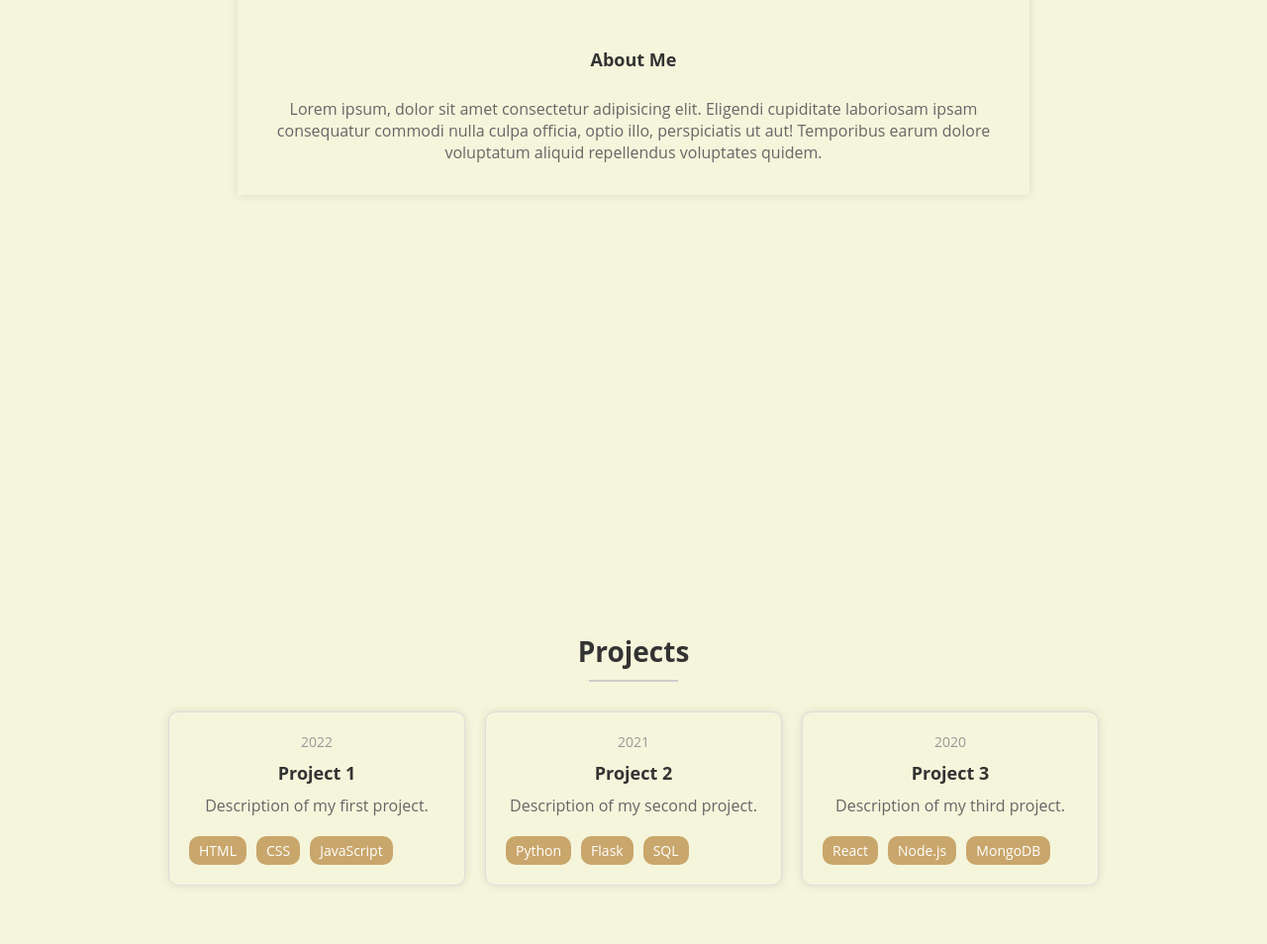
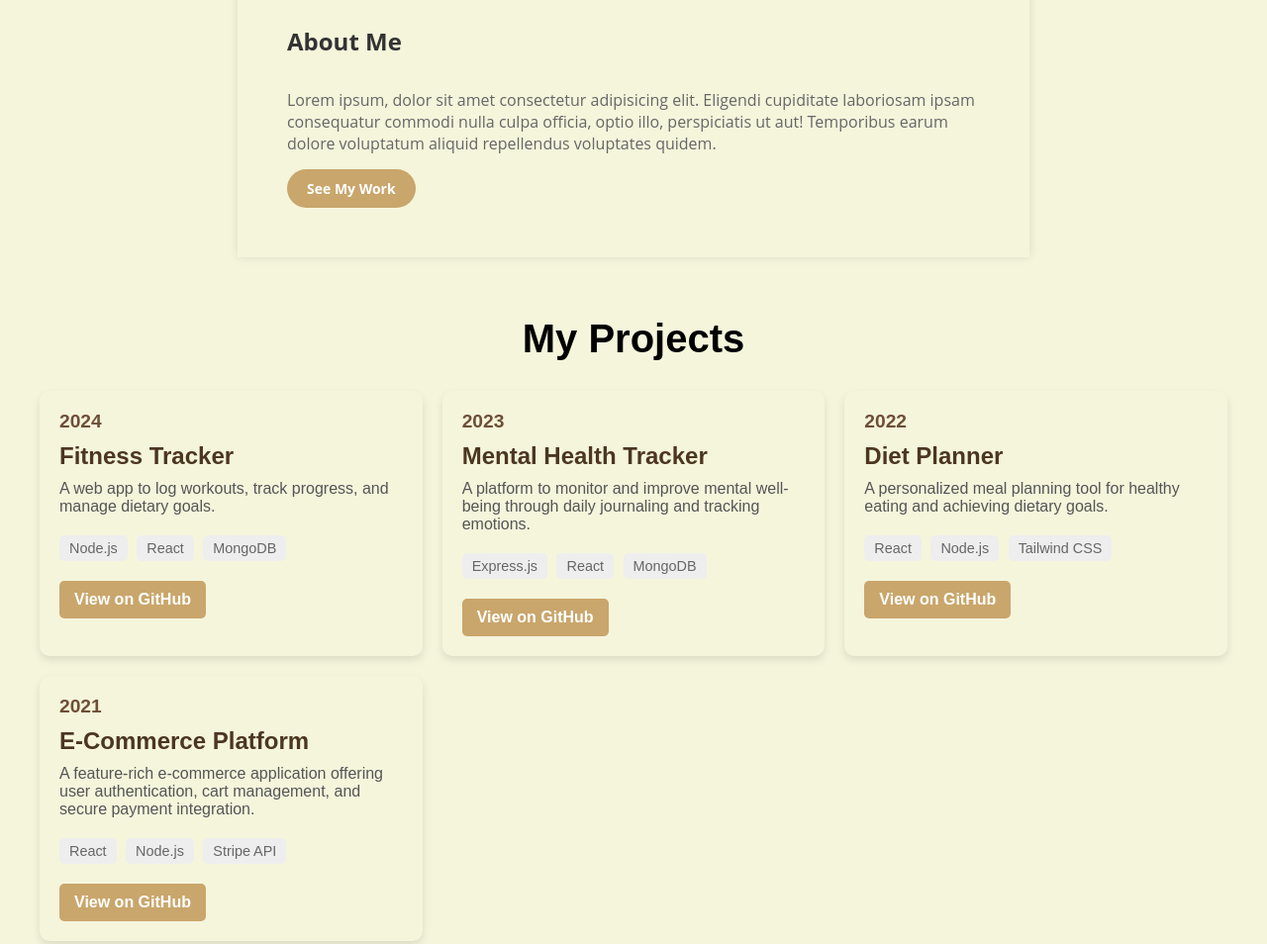
Before and after one commit to judie-tech/MP, a plain HTML site: page index.html in a window 1280 px wide. Shown: the part 433-1387 px from the top of the page at 99% size. Drawn offline with Linux system fonts and the light colour scheme; a small style sheet from the web is missing.

Commit message:
did a few changes

```diff
--- a/index.html
+++ b/index.html
@@ -7,9 +7,10 @@
     <link rel="stylesheet" href="style.css" />
     <link
       rel="stylesheet"
-      href="https://cdnjs.cloudflare.com/ajax/libs/font-awesome/6.5.1/css/all.min.css"
-      integrity="sha384-nmH/J+a/E9jcmf+2LFTU+NKLK5GMQ3R+j1jV7NQs+X8Pi/a0o41Lslg3vxPb0t2E"
+      href="https://cdnjs.cloudflare.com/ajax/libs/font-awesome/6.7.1/css/all.min.css"
+      integrity="sha512-5Hs3dF2AEPkpNAR7UiOHba+lRSJNeM2ECkwxUIxC1Q/FLycGTbNapWXB4tP889k5T5Ju8fs4b1P5z/iB4nMfSQ=="
       crossorigin="anonymous"
+      referrerpolicy="no-referrer"
     />
   </head>
   <body>
@@ -50,7 +51,7 @@
                   <i class="fab fa-github"></i>
                 </a>
                 <a href="https://twitter.com/judykagia" target="_blank">
-                  <i class="fab fa-twitter"></i>
+                  <i class="fab fa-instagram"></i>
                 </a>
               </div>
 
@@ -71,47 +72,93 @@
               officia, optio illo, perspiciatis ut aut! Temporibus earum dolore
               voluptatum aliquid repellendus voluptates quidem.
             </p>
+            <a href="projects.html" class="btn">See My Work</a>
 
           </div>
         </div>
       </section>
-
-      <!-- Projects Section -->
-      <section id="projects" class="section">
-        <div class="projects-header">
-          <h2>Projects</h2>
-          <hr />
-        </div>
-        <div class="cards">
-          <div class="card">
-            <p class="year">2022</p>
-            <h3>Project 1</h3>
-            <p>Description of my first project.</p>
-            <div class="badges">
-              <span>HTML</span>
-              <span>CSS</span>
-              <span>JavaScript</span>
+      <section id="projects" class="projects-section">
+        <h1 class="section-title">My Projects</h1>
+        <div class="projects-grid">
+          <!-- Project 1 -->
+          <div class="project-card">
+            <div class="project-year">2024</div>
+            <h2 class="project-title">Fitness Tracker</h2>
+            <p class="project-description">
+              A web app to log workouts, track progress, and manage dietary
+              goals.
+            </p>
+            <div class="project-tags">
+              <span>Node.js</span>
+              <span>React</span>
+              <span>MongoDB</span>
             </div>
+            <a
+              href="https://github.com/judie-tech"
+              class="project-link"
+              target="_blank"
+              >View on GitHub</a
+            >
           </div>
-          <div class="card">
-            <p class="year">2021</p>
-            <h3>Project 2</h3>
-            <p>Description of my second project.</p>
-            <div class="badges">
-              <span>Python</span>
-              <span>Flask</span>
-              <span>SQL</span>
+          <!-- Project 2 -->
+          <div class="project-card">
+            <div class="project-year">2023</div>
+            <h2 class="project-title">Mental Health Tracker</h2>
+            <p class="project-description">
+              A platform to monitor and improve mental well-being through daily
+              journaling and tracking emotions.
+            </p>
+            <div class="project-tags">
+              <span>Express.js</span>
+              <span>React</span>
+              <span>MongoDB</span>
             </div>
+            <a
+              href="https://github.com/judie-tech"
+              class="project-link"
+              target="_blank"
+              >View on GitHub</a
+            >
           </div>
-          <div class="card">
-            <p class="year">2020</p>
-            <h3>Project 3</h3>
-            <p>Description of my third project.</p>
-            <div class="badges">
+          <!-- Project 3 -->
+          <div class="project-card">
+            <div class="project-year">2022</div>
+            <h2 class="project-title">Diet Planner</h2>
+            <p class="project-description">
+              A personalized meal planning tool for healthy eating and achieving
+              dietary goals.
+            </p>
+            <div class="project-tags">
               <span>React</span>
               <span>Node.js</span>
-              <span>MongoDB</span>
+              <span>Tailwind CSS</span>
             </div>
+            <a
+              href="https://github.com/judie-tech"
+              class="project-link"
+              target="_blank"
+              >View on GitHub</a
+            >
+          </div>
+          <!-- Project 4 -->
+          <div class="project-card">
+            <div class="project-year">2021</div>
+            <h2 class="project-title">E-Commerce Platform</h2>
+            <p class="project-description">
+              A feature-rich e-commerce application offering user
+              authentication, cart management, and secure payment integration.
+            </p>
+            <div class="project-tags">
+              <span>React</span>
+              <span>Node.js</span>
+              <span>Stripe API</span>
+            </div>
+            <a
+              href="https://github.com/judie-tech"
+              class="project-link"
+              target="_blank"
+              >View on GitHub</a
+            >
           </div>
         </div>
       </section>
--- a/style.css
+++ b/style.css
@@ -47,16 +47,6 @@ body {
 }
 /* Sections */
 .section {
-  min-height: 100vh;
-  padding: 100px 20px;
-  display: flex;
-  justify-content: center;
-  align-items: center;
-  text-align: center;
-}
-
-/* Home Section */
-.section {
   background-color: #f5f5dc; /* Light brown color */
   padding: 20px 0;
   font-family: "Open Sans", sans-serif;
@@ -65,15 +55,16 @@ body {
 .content {
   max-width: 800px;
   margin: 0 auto;
-  padding: 10px;
+  padding: 50px;
   box-shadow: 0 0 10px rgba(0, 0, 0, 0.1);
 }
 
 .profile-header {
   display: flex;
-  align-items: center;
-  margin-bottom: 10px;
-  gap: 2px;
+  align-items: flex-start; /* Align items to the top */
+  justify-content: flex-start; /* Keep everything aligned to the left */
+  gap: 10px; /* Small gap between picture and info */
+  animation: slideInLeft 1s ease-in-out; /* Entry animation */
 }
 
 .profile-picture {
@@ -81,7 +72,6 @@ body {
   height: 150px;
   border-radius: 50%;
   overflow: hidden;
-  margin-right: 10px;
   box-shadow: 0 0 10px rgba(0, 0, 0, 0.1);
 }
 
@@ -93,51 +83,57 @@ body {
 
 .profile-info {
   flex: 1;
+  margin: 0; /* Removes unwanted spacing */
 }
 
 h1 {
-  font-size: 24px;
+  font-size: 32px;
   font-weight: bold;
-  margin-bottom: 5px;
-  color: #333;
+  margin-bottom: 10px;
+  color: black; /* Creative accent color */
+  background: black;
+  -webkit-background-clip: text;
+  -webkit-text-fill-color: transparent;
 }
 
 .title {
-  font-size: 16px;
+  font-size: 18px;
   color: #666;
-  margin-bottom: 5px;
+  margin-bottom: 15px;
 }
 
 .social-media {
-  margin-top: 5px;
+  margin-top: 10px;
 }
 
 .social-media a {
-  margin-right: 5px;
-  font-size: 18px;
+  margin-right: 10px;
+  font-size: 36px; /* Enlarged social media icons */
   color: #666;
-  transition: color 0.2s ease-in-out;
+  transition: transform 0.3s ease, color 0.3s ease-in-out;
 }
 
 .social-media a:hover {
-  color: #4caf50;
+  color: #c9a66b;
+  transform: scale(1.5); /* Hover effect for icons */
 }
 
 hr {
   border: none;
   height: 1px;
   background-color: #ccc;
-  margin-bottom: 10px;
+  margin: 20px 0;
 }
 
 .about-me {
-  margin-top: 10px;
+  margin-top: 20px;
+  animation: fadeIn 1.5s ease-in-out; /* Entry animation */
 }
 
 .about-me h2 {
-  font-size: 18px;
+  font-size: 24px;
   font-weight: bold;
-  margin-bottom: 5px;
+  margin-bottom: 10px;
   color: #333;
 }
 
@@ -145,85 +141,208 @@ hr {
   font-size: 16px;
   color: #666;
 }
-
-#projects {
-  background-color: #f5f5dc;
-  padding: 40px 20px;
-  display: flex;
-  flex-direction: column;
-  align-items: center;
+/* Add extra customization for the "See My Work" button if needed */
+.about-me .btn {
+  margin-top: 20px;
+  background-color: #c9a66b; /* Different color for this button */
+  text-align: center;
+  border-radius: 50px;
+  text-decoration: none; /* Remove underline */
+  font-size: 14px; /* Smaller font */
+  transition: transform 0.3s ease, background-color 0.3s ease;
+  text-align: center;
+  font-weight: bold; /* Bold text for emphasis */
+  margin-top: 15px;
 }
 
-.projects-header {
-  text-align: center;
-  margin-bottom: 30px;
+.about-me .btn:hover {
+  background-color: #221602; /* Darker shade on hover */
 }
 
-.projects-header h2 {
-  font-size: 28px;
-  font-weight: bold;
-  margin-bottom: 10px;
-  color: #333;
+/* Keyframes for animations */
+@keyframes slideInLeft {
+  from {
+    opacity: 0;
+    transform: translateX(-100px);
+  }
+  to {
+    opacity: 1;
+    transform: translateX(0);
+  }
 }
 
-.projects-header hr {
-  border: none;
-  height: 2px;
-  background-color: #ccc;
-  width: 80%; /* Limit the width of the line */
-  margin: 0 auto;
+@keyframes fadeIn {
+  from {
+    opacity: 0;
+  }
+  to {
+    opacity: 1;
+  }
 }
 
-.cards {
-  display: flex;
-  flex-wrap: wrap;
-  justify-content: center;
-  gap: 20px;
-  width: 100%;
-  max-width: 1200px;
+/* Button styling for call-to-action */
+.btn {
+  display: inline-block;
+  background-color: #4caf50;
+  color: #fff;
+  padding: 10px 20px;
+  border-radius: 5px;
+  text-decoration: none;
+  font-size: 18px;
+  transition: transform 0.3s ease, background-color 0.3s ease;
+  margin-top: 15px;
 }
 
-.card {
-  background-color: #f5f5dc;
-  padding: 20px;
-  border: 1px solid #ddd;
-  border-radius: 10px;
-  box-shadow: 0 0 10px rgba(0, 0, 0, 0.1);
-  width: 300px; /* Fixed width for the cards */
-  box-sizing: border-box;
+.btn:hover {
+  background-color: #45a049;
+  transform: scale(1.1); /* Slight zoom effect */
 }
 
-.card h3 {
-  font-size: 18px;
-  font-weight: bold;
-  margin-bottom: 10px;
-  color: #333;
+/* Floating Shapes */
+.floating-shapes {
+  position: absolute;
+  top: 0;
+  left: 0;
+  width: 100%;
+  height: 100%;
+  pointer-events: none; /* Prevent interaction with floating shapes */
 }
 
-.card p {
-  font-size: 16px;
-  color: #666;
-  margin-bottom: 20px;
+.floating-shapes .circle,
+.floating-shapes .square,
+.floating-shapes .triangle {
+  position: absolute;
+  animation: float 10s ease-in-out infinite;
 }
 
-.card .year {
-  font-size: 14px;
-  color: #999;
+.floating-shapes .circle {
+  background-color: rgba(0, 150, 255, 0.3);
+  border-radius: 50%;
+  width: 80px;
+  height: 80px;
+  top: 20%;
+  left: 25%;
+}
+
+.floating-shapes .square {
+  background-color: rgba(255, 100, 0, 0.3);
+  width: 100px;
+  height: 100px;
+  top: 40%;
+  left: 50%;
+}
+
+.floating-shapes .triangle {
+  width: 0;
+  height: 0;
+  border-left: 40px solid transparent;
+  border-right: 40px solid transparent;
+  border-bottom: 70px solid rgba(100, 255, 100, 0.4);
+  top: 60%;
+  left: 75%;
+}
+
+@keyframes float {
+  0% {
+    transform: translate(0, 0);
+  }
+  25% {
+    transform: translate(50px, -50px);
+  }
+  50% {
+    transform: translate(0, 50px);
+  }
+  75% {
+    transform: translate(-50px, -50px);
+  }
+  100% {
+    transform: translate(0, 0);
+  }
+}
+
+/* Projects Section */
+.projects-section {
+  padding: 40px 20px;
+  text-align: center;
+  background-color: #f5f5dc; /* Match theme */
+}
+
+.section-title {
+  font-size: 2.5rem;
+  margin-bottom: 30px;
+  color: #4b3621; /* Dark brown */
+}
+
+.projects-grid {
+  display: grid;
+  grid-template-columns: repeat(auto-fit, minmax(300px, 1fr));
+  gap: 20px;
+  padding: 0 20px;
+}
+
+.project-card {
+  background: #fff;
+  border-radius: 10px;
+  box-shadow: 0 4px 8px rgba(0, 0, 0, 0.1);
+  padding: 20px;
+  text-align: left;
+  transition: transform 0.3s, box-shadow 0.3s;
+  background-color: #f5f5dc;
+}
+
+.project-card:hover {
+  transform: translateY(-5px);
+  box-shadow: 0 8px 15px rgba(0, 0, 0, 0.2);
+  background: #c9a66b;
+}
+
+.project-year {
+  font-size: 1.2rem;
+  font-weight: bold;
+  color: #6e4e37; /* Medium brown */
   margin-bottom: 10px;
 }
 
-.card .badges {
-  display: flex;
-  flex-wrap: wrap;
-  gap: 10px;
+.project-title {
+  font-size: 1.5rem;
+  color: #4b3621;
+  margin: 10px 0;
 }
 
-.card .badges span {
-  background-color: #c9a66b;
+.project-description {
+  font-size: 1rem;
+  color: #555;
+  margin: 10px 0 20px;
+}
+
+.project-tags {
+  margin-bottom: 15px;
+}
+
+.project-tags span {
+  display: inline-block;
+  background: #eee;
+  color: #666;
+  font-size: 0.9rem;
+  padding: 5px 10px;
+  border-radius: 5px;
+  margin: 0 5px 5px 0;
+}
+
+.project-link {
+  display: inline-block;
   color: #fff;
-  padding: 5px 10px;
-  border-radius: 10px;
-  font-size: 14px;
+  background: #c9a66b; /* Dark brown */
+  padding: 10px 15px;
+  border-radius: 5px;
+  text-decoration: none;
+  font-weight: bold;
+  transition: background-color 0.3s, transform 0.3s;
+}
+
+.project-link:hover {
+  background-color: #6e4e37; /* Medium brown */
+  transform: translateY(-2px);
 }
 /* Skills Section */
 .skills-section {
```
Also changed, not shown: j.png (added), m.png (added).
